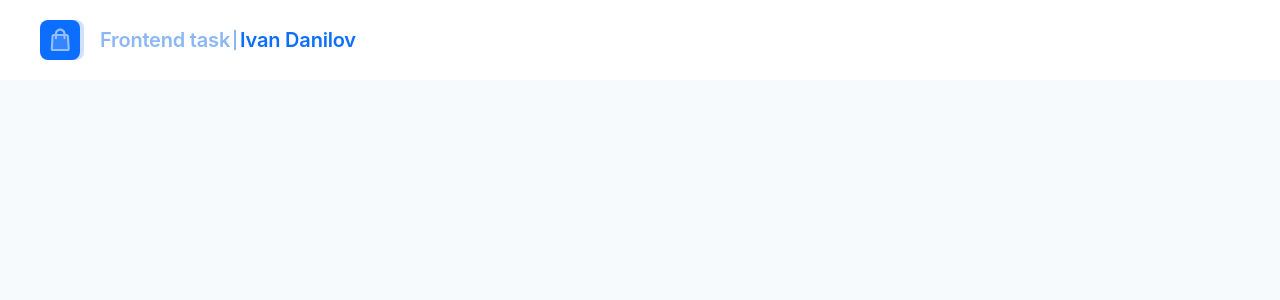
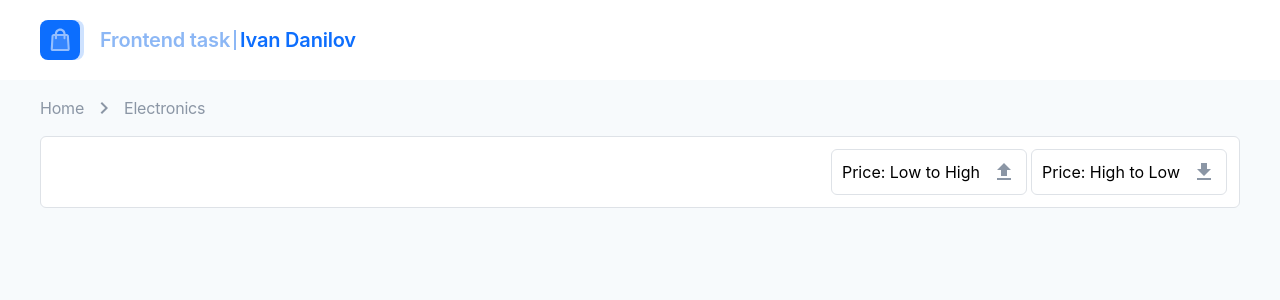
Before and after one commit to IvanDanilov03/marketplace-test-task, a React (Create React App) app: page /electronics#/electronics in a window 1280 px wide. Shown: the top 300 px of the page. Built offline with nearby package versions, Linux system fonts and the light colour scheme.

Commit message:
feat: add BreadcrumbsSection and SortingSection to ElectronicsPageView

```diff
--- a/src/pages/ElectronicsPageView/ElectronicsPageView.tsx
+++ b/src/pages/ElectronicsPageView/ElectronicsPageView.tsx
@@ -1,15 +1,28 @@
 import { FC } from "react";
+import { BreadcrumbsSection } from "../../components/sections/BreadcrumbsSection";
+import { SortingSection } from "../../components/sections/SortingSection";
 import { Box } from "../../components/ui/Box";
 import { Header } from "../../components/unsorted/Header";
+import { useBreakpoints } from "../../hooks/useBreakpoints";
 
 import { styles } from "./styles";
 
 interface ElectronicsPageViewProps {}
 
 export const ElectronicsPageView: FC<ElectronicsPageViewProps> = () => {
+  const { isUpTablet } = useBreakpoints();
   return (
     <Box sx={styles.root}>
       <Header mobileTitle="Electronics" />
+      {isUpTablet && (
+        <BreadcrumbsSection
+          breadcrumbs={[
+            { title: "Home", link: "", id: "Home" },
+            { title: "Electronics", link: "", id: "Electronics" },
+          ]}
+        />
+      )}
+      <SortingSection />
     </Box>
   );
 };
--- a/src/pages/ElectronicsPageView/styles.ts
+++ b/src/pages/ElectronicsPageView/styles.ts
@@ -2,7 +2,7 @@ import { SxStyles } from "../../types/styles";
 import { basicTheme } from "../../theme";
 
 export const styles: SxStyles = {
-    root: {
-        bgcolor: 'greyPalette.100'
-    }
+  root: {
+    bgcolor: "greyPalette.100",
+  },
 };
```
